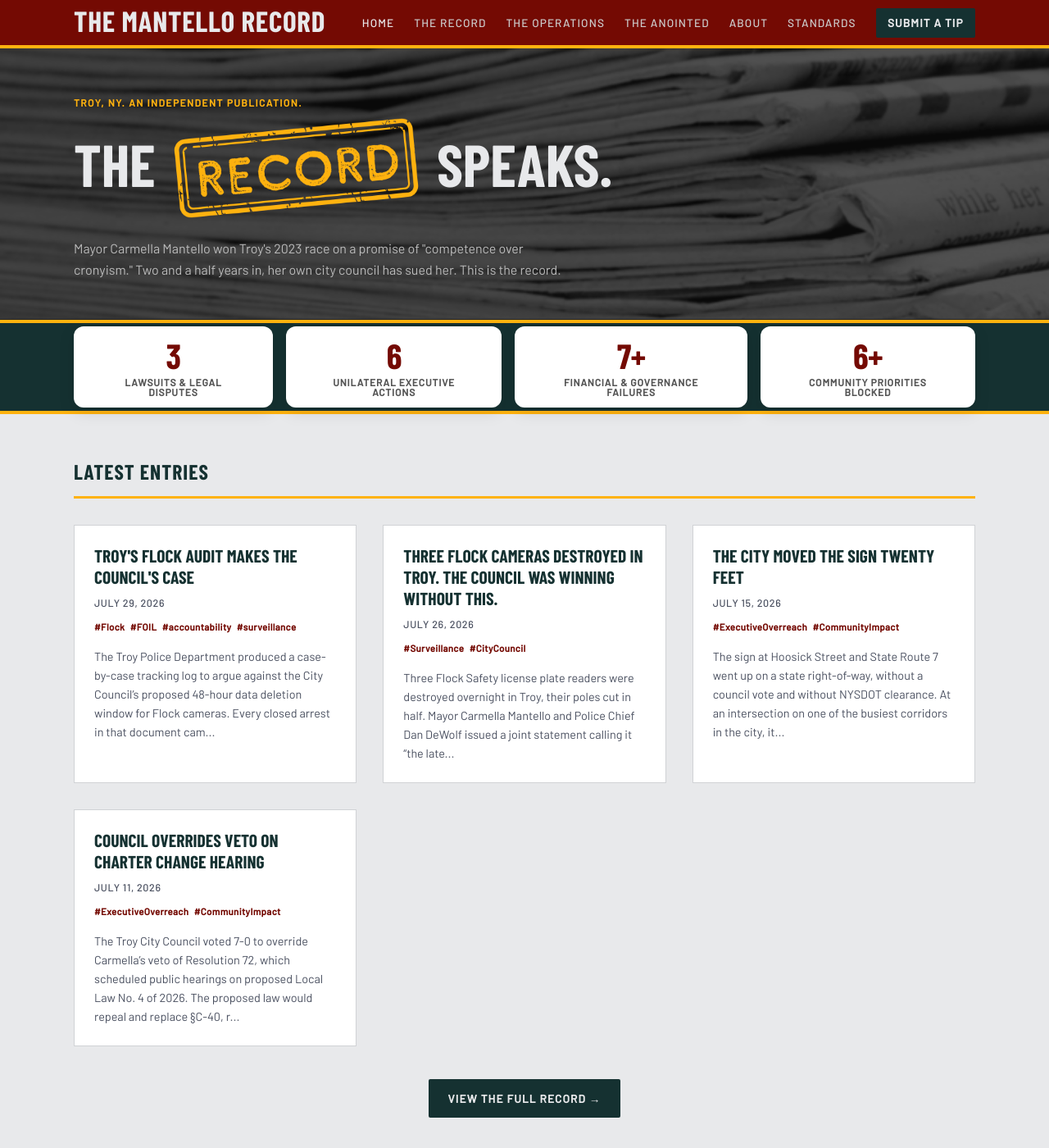
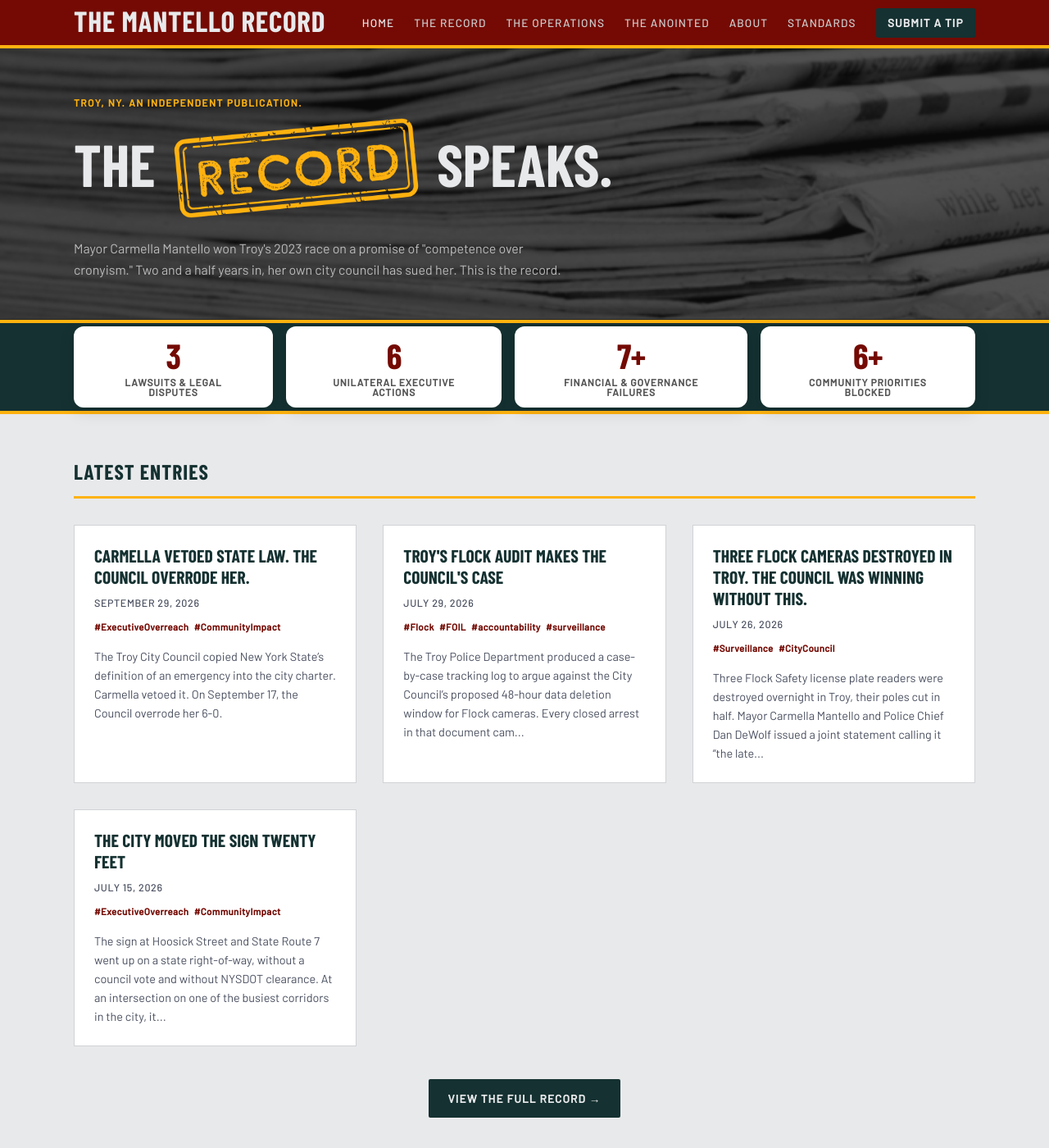
Before and after one commit to MdevitSEC/the-mantello-record, a Jekyll site: the page built from index.html, in a window 1280 px wide and 1400 px high. Shown: the whole window at 82% size. Built offline with Jekyll 4.4.1, drawn with Linux system fonts in a browser that asks for light colours; some web fonts are replaced; part of the change alters nothing that is shown.

Commit message:
Add Local Law 4 veto override post and record entry
Co-Authored-By: Claude Opus 5.5 <noreply@anthropic.com>

```diff
--- /dev/null
+++ b/_posts/2026-09-29-local-law-4-veto-overridden.md
@@ -0,0 +1,82 @@
+---
+layout: post
+title: "Carmella Vetoed State Law. The Council Overrode Her."
+date: 2026-09-29
+categories: ["Executive Overreach", "Community Impact"]
+---
+
+The Troy City Council copied New York State's definition of an emergency into the city charter. Carmella vetoed it. On September 17, the Council overrode her 6-0.
+
+Local Law 4 replaces §C-40, the charter provision that let the Mayor declare an emergency without ever saying what one was. The new language comes from Article 2-B, Section 24 of the New York State Executive Law, the standard every mayor in the state already follows. Carmella called adopting state law a "shameless, ill-considered political maneuver to tie the hands of the executive in a way the City Charter never envisioned."
+
+Three vetoes. Three overrides. Zero votes to sustain.
+
+---
+
+## Written by the State Legislature
+
+"Currently the language is very vague about designating emergency declarations," Council President Sue Steele said before the Council passed Local Law 4, 7-0, on September 3.
+
+Under the old §C-40, the Mayor decided what counted as an emergency, and the Mayor declared it.
+
+Councilmember Shikole Struber drafted the fix by copying state law into the charter. Local Law 4 defines a disaster, caps a declaration at 30 days, and gives the Council the power to end one. Fire, flood, storm, epidemic, terrorism, cyber attack, water contamination, bridge collapse: every real emergency is still on the list. A tabled contract is not.
+
+Steele: "It is not taking away any power at all. It is making it clear for her, for us, for anyone who is reading the charter, when it's appropriate to call an emergency."
+
+Carmella called it "nothing more than a political power play." The words were written by the New York State Legislature.
+
+After voting to override the veto, Struber: "I am feeling a sense of relief that our charter is finally in line with state law."
+
+---
+
+## What an Emergency Lets Her Do
+
+When the Mayor declares an emergency, the normal rules stop. She can suspend procurement. She can spend money the Council never approved. She can pay a bill the City Auditor never signed.
+
+That is what happened with Flock.
+
+On March 19, the Council held a six-hour Finance Committee meeting on the Flock Safety contract. Forty-one residents spoke. None supported renewal. The Council tabled it 7-0, and the City Auditor paused payment. On April 1, Carmella declared a public safety emergency, suspended procurement, and renewed the contract herself. On April 15, she authorized the $78,000 payment without the Auditor's sign-off.
+
+Troy's Council voted. Troy's Auditor said no. One signature undid both.
+
+The old charter put no end date on it. Steele, in June: "It's open-ended with her." Under Local Law 4, a declaration lasts 30 days, and the Council can end it sooner.
+
+The Flock declaration was her tenth since taking office. The Council and the City Auditor sued to void it. That case is pending a ruling.
+
+Local Law 4 puts a clock and a check on every emergency. That is what she vetoed.
+
+There was no emergency in Troy on April 1. There was a vote she lost. Declaring the emergency was the abuse of power.
+
+---
+
+## Veto, Override, Repeat
+
+Carmella vetoed Local Law 4 twice. The first time, she vetoed the public's right to speak on it.
+
+Because Local Law 4 amends the charter, state law requires three public hearings before a vote. In July, Carmella vetoed Resolution 72, the resolution that scheduled them. Alex Horton, the Mayor's Communications Director, explained why: "We just feel it oversteps so far that we can't support a public hearing on something that oversteps that far."
+
+The Council overrode that veto 7-0 on July 9. Steele from the floor: "To silence the public is not a good look."
+
+Troy held its hearings on July 23 and August 6. At the September 3 meeting, resident Frankie Reynolds called Local Law 4 "well crafted legislation that aligns Troy with New York State law and simultaneously solves the problem of administrative misuse of emergency declarations."
+
+The public spoke because the Council overrode her. Carmella vetoed the law anyway.
+
+Add Good Cause Eviction, and the year looks like this:
+
+- **Good Cause Eviction:** vetoed. Overridden 7-0 on April 9.
+- **Public hearings on Local Law 4:** vetoed. Overridden 7-0 on July 9.
+- **Local Law 4:** vetoed. Overridden 6-0 on September 17. Council Member Spain-McLaren was absent.
+
+Twenty votes to override. Zero votes to sustain.
+
+Carmella calls each one politics. The Council she faces was elected after the last one voted against even scheduling a public hearing on Good Cause Eviction. Every member who cast that vote lost their seat.
+
+Troy's charter now says what an emergency is.
+
+---
+
+**Partisan angle:** Carmella declared an emergency to overturn a vote she lost, then vetoed a copy of state law to keep that power. She tried to block the public hearings too. We spoke anyway, the Council overrode her every time, and Troy's charter now says what an emergency is.
+
+---
+
+*Sources: [WAMC, September 6, 2026](https://www.wamc.org/news/2026-09-06/troy-flock-cameras-city-council-limits-mayors-emergency-powers); [WAMC, September 15, 2026](https://www.wamc.org/news/2026-09-15/troy-mayor-vetoes-law-that-would-restrict-ability-to-declare-emergencies-council-to-override); [WAMC, September 18, 2026](https://www.wamc.org/news/2026-09-18/troy-council-limits-mayor-emergency-powers); [Spectrum News, September 3, 2026](https://spectrumlocalnews.com/nys/capital-region/public-safety/2026/09/03/troy-city-council-emergency-declarations-vote); [CBS6](https://cbs6albany.com/news/local/troy-city-council-votes-to-limit-mayors-emergency-powers-amid-flock-contract-dispute); Article 78 petition, *Troy City Council and City Auditor v. Mantello*, Rensselaer County Supreme Court, Index No. EF2026-282983; [Troy Record, July 11, 2026](https://www.troyrecord.com/2026/07/11/troy-city-council-overrides-mayors-veto-concerning-charter-change-hearing/); prior Mantello Record entries: [April 1](/2026/04/01/emergency-declaration-flock-cameras/), [April 9](/2026/04/09/good-cause-eviction-veto-overridden/), [May 11](/2026/05/11/city-council-files-lawsuit-flock-emergency/), [June 25](/2026/06/25/mantello-skips-charter-meeting-fundraiser/), [July 11](/2026/07/11/charter-change-hearing-veto-override/)*
--- a/the-record.md
+++ b/the-record.md
@@ -11,6 +11,12 @@ Mayor Carmella Mantello (R) has served as Troy's mayor since January 2024. She p
 ---
 
 ## 2026
+
+### [September 29, 2026 — Carmella Vetoed State Law. The Council Overrode Her.](/2026/09/29/local-law-4-veto-overridden/)
+
+Local Law 4 copies New York State's definition of an emergency into the Troy charter, caps declarations at 30 days, and lets the Council end one. Carmella called it a "shameless, ill-considered political maneuver" and vetoed it. The Council overrode her 6-0 on September 17. It was her third veto this year, after Good Cause Eviction and the public hearings on this same law. Twenty votes to override. Zero to sustain.
+
+---
 
 ### [July 29, 2026 — Troy's Flock Audit Makes the Council's Case](/2026/07/29/flock-audit-foil/)
 
```
